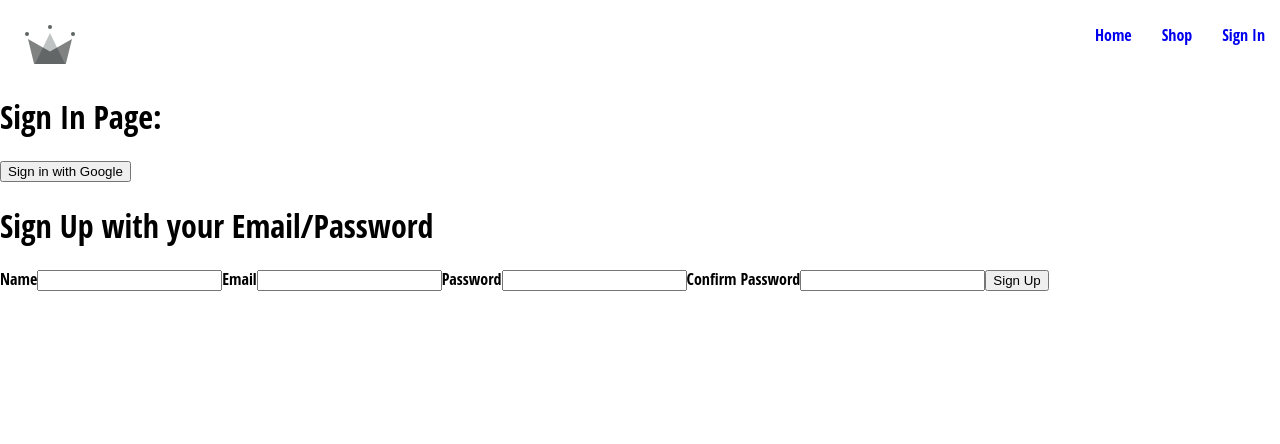
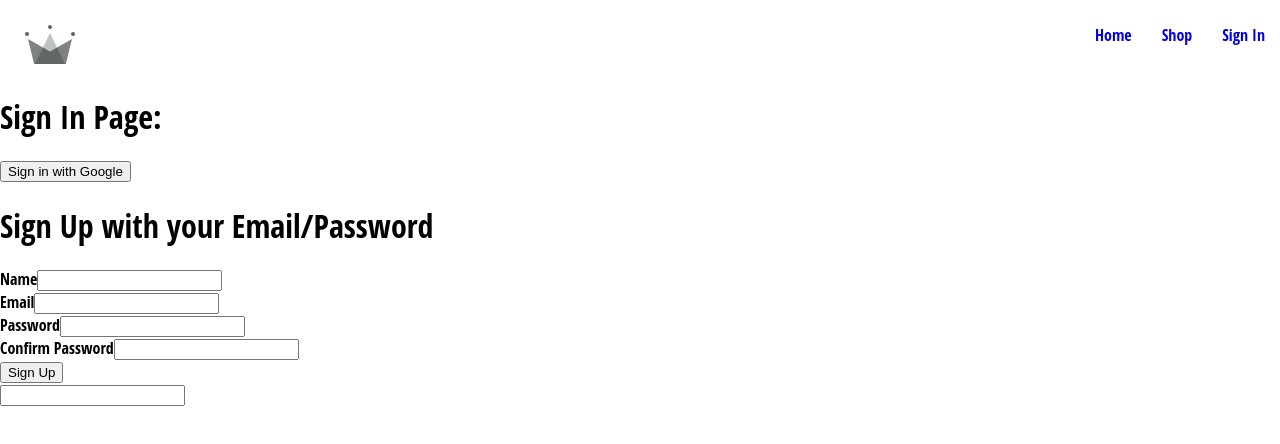
Before and after one commit to parasbagri/U-developer, a React (Create React App) app: page /SignIn in a window 1280 px wide. Shown: the top 444 px of the page. Built offline with nearby package versions, Linux system fonts and the light colour scheme.

Commit message:
changed sign-up form into 'FormInput' component

```diff
--- /dev/null
+++ b/src/components/form-input/form-input.component.jsx
@@ -0,0 +1,21 @@
+
+
+// const FormInput = ({label, changeHandler,value}) =>{
+//     return (
+//         <div>
+//         <label>{label}</label>
+//         <input type="text" required onChange={changeHandler} name={value} id="" />
+//         </div>
+//     )
+
+// }
+const FormInput = ({label, ...otherProps}) =>{
+    return (
+        <div>
+        <label>{label}</label>
+        <input {...otherProps} />
+        </div>
+    )
+
+}
+export default FormInput;
--- a/src/components/sign-up-form/sign-up-form.component.jsx
+++ b/src/components/sign-up-form/sign-up-form.component.jsx
@@ -1,5 +1,6 @@
 import { Fragment, useState } from "react"
 import { createAuthUserWithEmailAndPass, createUserDocumentFromAuth } from "../../utils/firebase/firebase.utils"
+import FormInput from '../form-input/form-input.component'
 
 const defaultFormFields = {
     displayName: '',
@@ -7,8 +8,6 @@
     password: '',
     confirmPassword: ''  // similarly add other fields as required by your application
 }
-
-
 const SignUpFrom = () => {
 
     const [formFields, setFormFields] = useState(defaultFormFields)
@@ -72,22 +71,24 @@
          <h1> Sign Up with your Email/Password</h1>
 
          <form onSubmit={handleSubmit}>
-            <label>Name</label>
-            <input type="text" required onChange={handleChange} name='displayName' value={displayName}/>
+            {/* <label>Name</label> */}
+            <FormInput label='Name' type="text" required onChange={handleChange} name='displayName' value={displayName}/>
 
-            <label>Email</label>
-            <input type="text" required onChange={handleChange}name='email' value={email}/>
+            {/* <label>Email</label> */}
+            <FormInput label='Email' type="text" required onChange={handleChange}name='email' value={email}/>
 
-            <label>Password</label>
-            <input type="password" required onChange={handleChange} name='password' value={password}/>
+            {/* <label>Password</label> */}
+            <FormInput label='Password' type="password" required onChange={handleChange} name='password' value={password}/>
 
-            <label>Confirm Password</label>
-            <input type="password" required onChange={handleChange} name='confirmPassword' value={confirmPassword}/>
+            {/* <label>Confirm Password</label> */}
+            <FormInput label='Confirm Password' type="password" required onChange={handleChange} name='confirmPassword' value={confirmPassword}/>
 
             <button type="submit">Sign Up</button>
          </form>
+              <FormInput />
         </Fragment>
         // this component will render form to sign up user with email and password
+
         )
 }
 
```
Also changed, not shown: src/components/form-input/form-input.style.scss (added).
